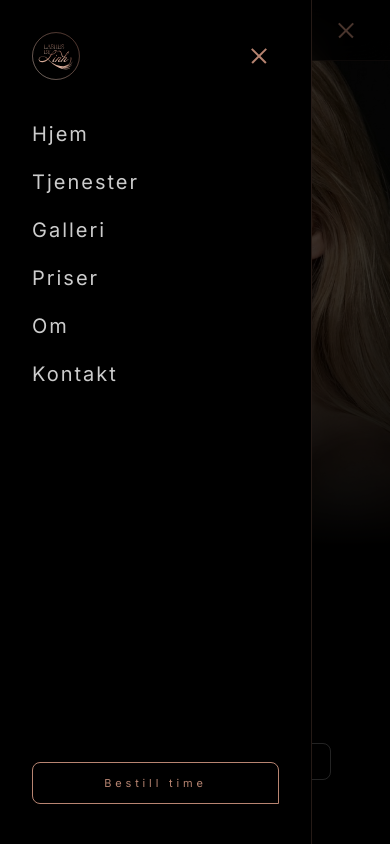
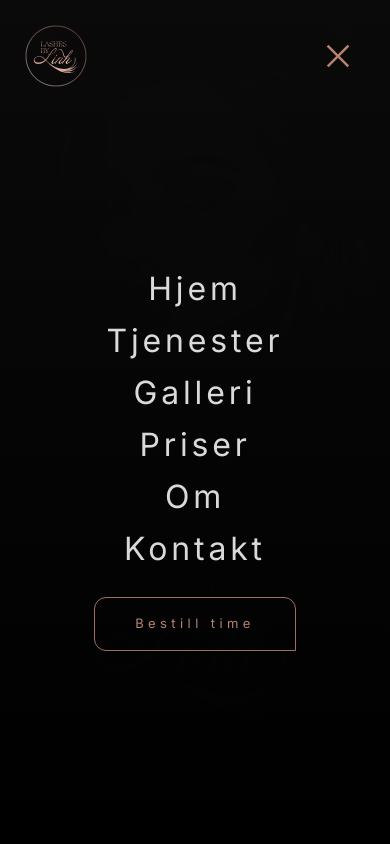
Before and after one commit to thongho93/beauty-by-linh, a React (Vite) app: page / in a window 390 px wide. Both pictures are taken after a click on the button 346 px from the left and 30 px from the top of the page. Shown: the top 844 px of the page. Built offline with nearby package versions, Linux system fonts and the light colour scheme.

Commit message:
Enlarge mobile header and hero controls

```diff
--- a/src/components/layout/Header.tsx
+++ b/src/components/layout/Header.tsx
@@ -35,7 +35,7 @@ export default function Header({ onBookClick }: HeaderProps) {
 
           {/* LEFT — Logo */}
           <a href="/#home" aria-label="Gå til toppen" className="shrink-0">
-            <LashesLogo className="h-10 w-10 drop-shadow-[0_0_12px_rgba(201,154,133,0.7)]" />
+            <LashesLogo className="h-12 w-12 sm:h-10 sm:w-10 drop-shadow-[0_0_12px_rgba(201,154,133,0.7)]" />
           </a>
 
           {/* RIGHT — Nav + CTA button + hamburger */}
@@ -75,13 +75,13 @@ export default function Header({ onBookClick }: HeaderProps) {
             {/* Hamburger — tablet & mobile only */}
             <button
               type="button"
-              className="min-[950px]:hidden flex flex-col justify-center items-center gap-[5px] h-10 w-10 cursor-pointer bg-transparent text-[color:var(--color-gold)] hover:shadow-none"
+              className="min-[950px]:hidden flex h-12 w-12 flex-col items-center justify-center gap-[6px] sm:h-10 sm:w-10 sm:gap-[5px] cursor-pointer bg-transparent text-[color:var(--color-gold)] hover:shadow-none"
               aria-label={open ? "Lukk meny" : "Åpne meny"}
               onClick={() => setOpen((v) => !v)}
             >
-              <span className={`block h-[1.5px] w-5 bg-current transition-all duration-300 origin-center ${open ? "translate-y-[6.5px] rotate-45" : ""}`} />
-              <span className={`block h-[1.5px] w-5 bg-current transition-all duration-300 ${open ? "opacity-0" : ""}`} />
-              <span className={`block h-[1.5px] w-5 bg-current transition-all duration-300 origin-center ${open ? "-translate-y-[6.5px] -rotate-45" : ""}`} />
+              <span className={`block h-[2px] w-6 sm:h-[1.5px] sm:w-5 bg-current transition-all duration-300 origin-center ${open ? "translate-y-[7px] sm:translate-y-[6.5px] rotate-45" : ""}`} />
+              <span className={`block h-[2px] w-6 sm:h-[1.5px] sm:w-5 bg-current transition-all duration-300 ${open ? "opacity-0" : ""}`} />
+              <span className={`block h-[2px] w-6 sm:h-[1.5px] sm:w-5 bg-current transition-all duration-300 origin-center ${open ? "-translate-y-[7px] sm:-translate-y-[6.5px] -rotate-45" : ""}`} />
             </button>
           </div>
         </div>
@@ -98,33 +98,42 @@ export default function Header({ onBookClick }: HeaderProps) {
           onClick={() => setOpen(false)}
         />
 
-        {/* Drawer */}
+        {/* Fullscreen menu */}
         <aside
-          className={`absolute left-0 top-0 h-full w-[80vw] max-w-[380px] border-r border-[color:var(--color-gold)]/20 bg-black transition-transform duration-300 ${open ? "translate-x-0" : "-translate-x-full"}`}
+          className={`absolute inset-0 h-dvh w-full bg-[linear-gradient(180deg,rgba(10,10,11,0.98)_0%,rgba(0,0,0,0.99)_100%)] transition-all duration-300 ${open ? "translate-y-0 opacity-100" : "translate-y-2 opacity-0"}`}
           role="dialog"
           aria-label="Meny"
         >
-          <div className="flex h-full flex-col px-8 pb-10 pt-8">
+          <div className="flex h-full flex-col px-8 pb-[max(2rem,env(safe-area-inset-bottom))] pt-[max(2rem,env(safe-area-inset-top))]">
             {/* Drawer header */}
-            <div className="flex items-center justify-between mb-10">
-              <LashesLogo className="h-12 w-12" />
+            <div className="mb-8 flex items-center justify-between">
+              <LashesLogo className="h-12 w-12 scale-[1.28] origin-left-top" />
               <button
                 type="button"
-                className="grid h-10 w-10 place-items-center bg-transparent text-[color:var(--color-gold)] transition-opacity duration-300 hover:opacity-70 hover:shadow-none"
+                className="grid h-10 w-10 scale-[1.22] place-items-center bg-transparent text-[color:var(--color-gold)] transition-opacity duration-300 hover:opacity-70 hover:shadow-none"
                 aria-label="Lukk meny"
                 onClick={() => setOpen(false)}
               >
-                <span className="absolute h-[1.5px] w-5 rotate-45 bg-current" />
-                <span className="absolute h-[1.5px] w-5 -rotate-45 bg-current" />
+                <span className="absolute h-[1.8px] w-6 rotate-45 bg-current" />
+                <span className="absolute h-[1.8px] w-6 -rotate-45 bg-current" />
               </button>
             </div>
 
+            <div className="flex flex-1 flex-col items-center justify-center">
               {/* Nav links */}
-            <nav className="space-y-5">
+              <nav className="space-y-5 text-center">
                 {navItems.map((item) => {
-                const cls = "block text-xl tracking-[0.1em] text-white/80 transition-colors duration-200 hover:text-[color:var(--color-gold)]";
+                  const cls =
+                    "block text-[2rem] leading-none tracking-[0.12em] text-white/85 transition-colors duration-200 hover:text-[color:var(--color-gold)] sm:text-[2.25rem]";
                   return item.external ? (
-                  <a key={item.label} href={item.href} target="_blank" rel="noopener noreferrer" className={cls} onClick={() => setOpen(false)}>
+                    <a
+                      key={item.label}
+                      href={item.href}
+                      target="_blank"
+                      rel="noopener noreferrer"
+                      className={cls}
+                      onClick={() => setOpen(false)}
+                    >
                       {item.label}
                     </a>
                   ) : (
@@ -135,12 +144,11 @@ export default function Header({ onBookClick }: HeaderProps) {
                 })}
               </nav>
 
-            {/* CTA at bottom */}
-            <div className="mt-auto">
+              {/* CTA directly below "Kontakt" */}
               <button
                 type="button"
                 onClick={() => { setOpen(false); onBookClick?.(); }}
-                className="w-full rounded-tl-lg rounded-tr-lg rounded-bl-lg rounded-br-none border border-[color:var(--color-gold)] py-3 text-[11px] tracking-[0.35em] text-[color:var(--color-gold)] transition-all duration-300 hover:bg-[color:var(--color-gold)]/10 hover:shadow-[0_0_20px_rgba(183,132,113,0.3)] active:scale-[0.98]"
+                className="mt-8 rounded-tl-xl rounded-tr-xl rounded-bl-xl rounded-br-none border border-[color:var(--color-gold)]/85 px-10 py-4 text-[13px] tracking-[0.34em] text-[color:var(--color-gold)] transition-all duration-300 hover:bg-[color:var(--color-gold)]/10 hover:shadow-[0_0_26px_rgba(183,132,113,0.35)] active:scale-[0.98]"
               >
                 Bestill time
               </button>
--- a/src/pages/HomePage.tsx
+++ b/src/pages/HomePage.tsx
@@ -98,13 +98,13 @@ export default function HomePage() {
               <button
                 type="button"
                 onClick={() => setBookingOpen(true)}
-                className="w-[130px] sm:w-[155px] lg:w-[175px] whitespace-nowrap rounded-tl-lg rounded-bl-lg rounded-br-lg rounded-tr-none border border-[color:var(--color-gold)] px-3 py-2.5 sm:px-4 sm:py-3 text-[10px] sm:text-[11px] tracking-[0.25em] sm:tracking-[0.3em] text-[color:var(--color-gold)] transition-all duration-300 hover:bg-[color:var(--color-gold)]/10 hover:shadow-[0_0_20px_rgba(183,132,113,0.3)] active:scale-[0.98]"
+                className="w-[150px] sm:w-[155px] lg:w-[175px] whitespace-nowrap rounded-tl-lg rounded-bl-lg rounded-br-lg rounded-tr-none border border-[color:var(--color-gold)] px-4 py-3 sm:px-4 sm:py-3 text-[11px] sm:text-[11px] tracking-[0.28em] sm:tracking-[0.3em] text-[color:var(--color-gold)] transition-all duration-300 hover:bg-[color:var(--color-gold)]/10 hover:shadow-[0_0_20px_rgba(183,132,113,0.3)] active:scale-[0.98]"
               >
                 Bestill time
               </button>
               <a
                 href="#tjenester"
-                className="w-[130px] sm:w-[155px] lg:w-[175px] whitespace-nowrap rounded-tl-lg rounded-tr-lg rounded-br-lg rounded-bl-none border border-white/35 px-3 py-2.5 sm:px-4 sm:py-3 text-center text-[10px] sm:text-[11px] tracking-[0.25em] sm:tracking-[0.3em] text-white/70 transition-all duration-300 hover:border-white/70 hover:text-white active:scale-[0.98]"
+                className="w-[150px] sm:w-[155px] lg:w-[175px] whitespace-nowrap rounded-tl-lg rounded-tr-lg rounded-br-lg rounded-bl-none border border-white/35 px-4 py-3 sm:px-4 sm:py-3 text-center text-[11px] sm:text-[11px] tracking-[0.28em] sm:tracking-[0.3em] text-white/70 transition-all duration-300 hover:border-white/70 hover:text-white active:scale-[0.98]"
               >
                 Tjenester
               </a>
```
Also changed, not shown: src/components/ui/BookingModal.tsx (+21 -10 lines). Lines whose indentation alone changed are shown as unchanged.
